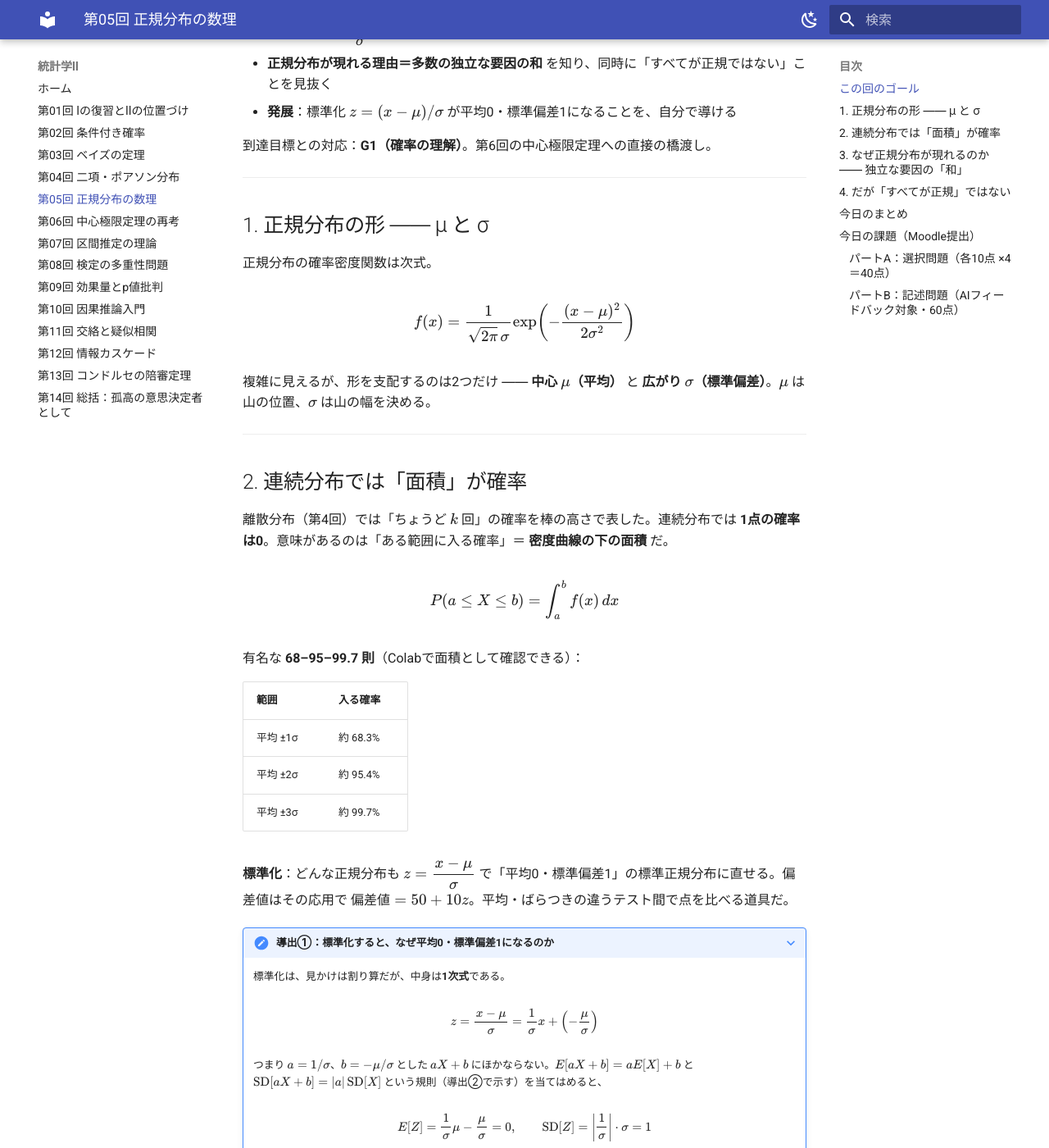
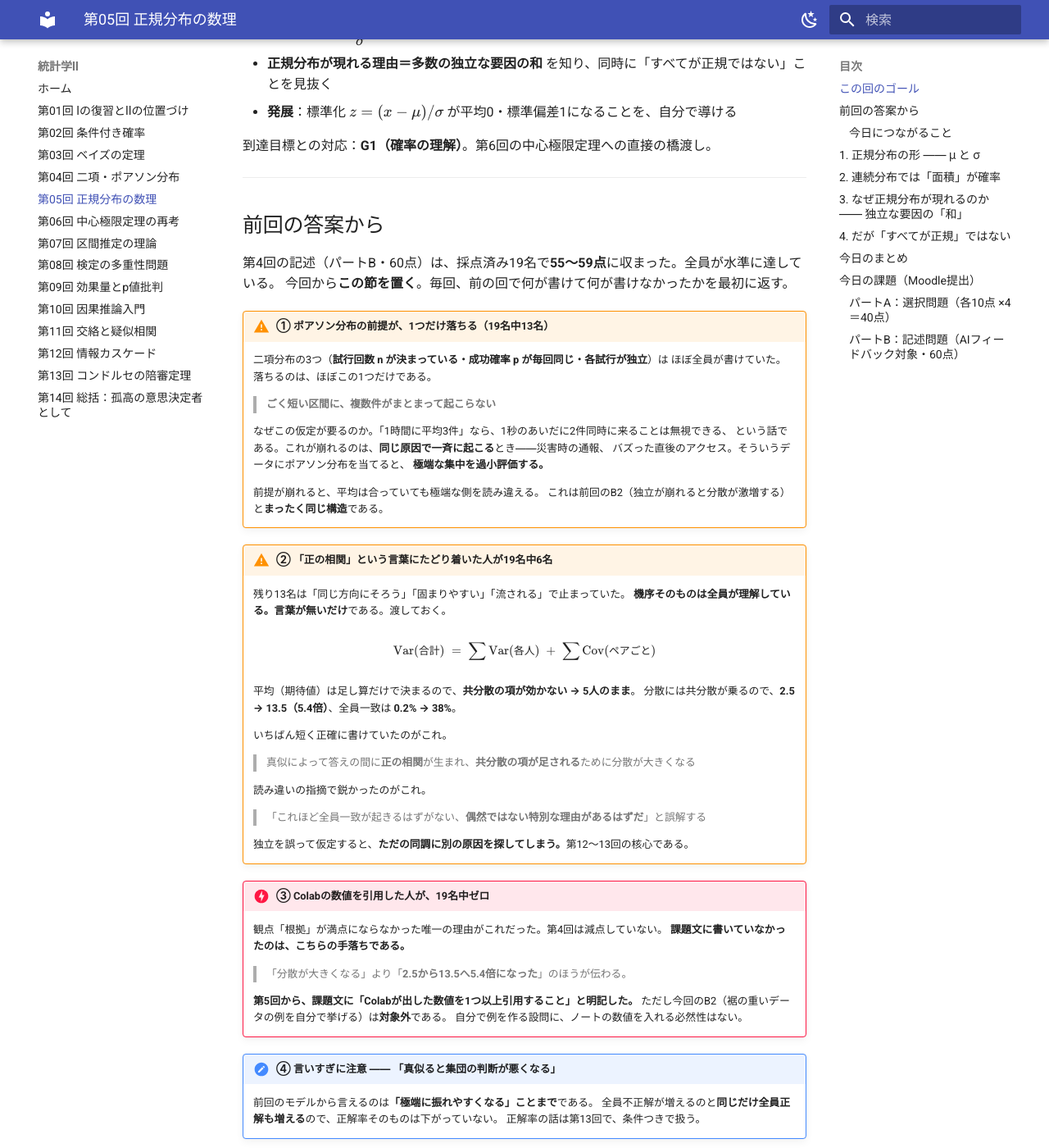
Before and after one commit to aonoa68/toukei-2, an MkDocs documentation site: the page built from docs/05_normal.md, in a window 1280 px wide and 1400 px high, scrolled down 629 px. Shown: the whole window at 82% size. Built offline with MkDocs 1.6.1 and Material for MkDocs 9.7.7, drawn with Linux system fonts in a browser that asks for light colours; some of the changed text lies outside the part shown.

Commit message:
第5回に「前回の答案から」を追加
Co-Authored-By: Claude Opus 5 (1M context) <noreply@anthropic.com>
Claude-Session: https://claude.ai/code/session_01VNG6MY7caqH6ZBqg92AUZE

```diff
--- a/docs/05_normal.md
+++ b/docs/05_normal.md
@@ -25,6 +25,69 @@
 - **発展**：標準化 $z=(x-\mu)/\sigma$ が平均0・標準偏差1になることを、自分で導ける
 
 到達目標との対応：**G1（確率の理解）**。第6回の中心極限定理への直接の橋渡し。
+
+---
+
+## 前回の答案から
+
+第4回の記述（パートB・60点）は、採点済み19名で**55〜59点**に収まった。全員が水準に達している。
+今回から**この節を置く**。毎回、前の回で何が書けて何が書けなかったかを最初に返す。
+
+!!! warning "① ポアソン分布の前提が、1つだけ落ちる（19名中13名）"
+    二項分布の3つ（**試行回数 n が決まっている・成功確率 p が毎回同じ・各試行が独立**）は
+    ほぼ全員が書けていた。落ちるのは、ほぼこの1つだけである。
+
+    > **ごく短い区間に、複数件がまとまって起こらない**
+
+    なぜこの仮定が要るのか。「1時間に平均3件」なら、1秒のあいだに2件同時に来ることは無視できる、
+    という話である。これが崩れるのは、**同じ原因で一斉に起こる**とき――災害時の通報、
+    バズった直後のアクセス。そういうデータにポアソン分布を当てると、
+    **極端な集中を過小評価する。**
+
+    前提が崩れると、平均は合っていても極端な側を読み違える。
+    これは前回のB2（独立が崩れると分散が激増する）と**まったく同じ構造**である。
+
+!!! warning "② 「正の相関」という言葉にたどり着いた人が19名中6名"
+    残り13名は「同じ方向にそろう」「固まりやすい」「流される」で止まっていた。
+    **機序そのものは全員が理解している。言葉が無いだけ**である。渡しておく。
+
+    $$\mathrm{Var}(\text{合計}) \;=\; \sum \mathrm{Var}(\text{各人}) \;+\; \sum \mathrm{Cov}(\text{ペアごと})$$
+
+    平均（期待値）は足し算だけで決まるので、**共分散の項が効かない → 5人のまま**。
+    分散には共分散が乗るので、**2.5 → 13.5（5.4倍）**、全員一致は **0.2% → 38%**。
+
+    いちばん短く正確に書けていたのがこれ。
+
+    > 真似によって答えの間に**正の相関**が生まれ、**共分散の項が足される**ために分散が大きくなる
+
+    読み違いの指摘で鋭かったのがこれ。
+
+    > 「これほど全員一致が起きるはずがない、**偶然ではない特別な理由があるはずだ**」と誤解する
+
+    独立を誤って仮定すると、**ただの同調に別の原因を探してしまう。**第12〜13回の核心である。
+
+!!! danger "③ Colabの数値を引用した人が、19名中ゼロ"
+    観点「根拠」が満点にならなかった唯一の理由がこれだった。第4回は減点していない。
+    **課題文に書いていなかったのは、こちらの手落ちである。**
+
+    > 「分散が大きくなる」より「**2.5から13.5へ5.4倍になった**」のほうが伝わる。
+
+    **第5回から、課題文に「Colabが出した数値を1つ以上引用すること」と明記した。**
+    ただし今回のB2（裾の重いデータの例を自分で挙げる）は**対象外**である。
+    自分で例を作る設問に、ノートの数値を入れる必然性はない。
+
+!!! note "④ 言いすぎに注意 ―― 「真似ると集団の判断が悪くなる」"
+    前回のモデルから言えるのは**「極端に振れやすくなる」ことまで**である。
+    全員不正解が増えるのと**同じだけ全員正解も増える**ので、正解率そのものは下がっていない。
+    正解率の話は第13回で、条件つきで扱う。
+
+### 今日につながること
+
+前回は「**独立な試行を足す**」と二項分布になった。今日は「**独立な要因をたくさん足す**」と正規分布になる。
+
+そして前回とまったく同じ注意が効く。**独立が崩れていれば、どちらも当てはまらない。**
+さらに今日は、独立であっても当てはまらない場合を見る。
+足し算ではなく**掛け算的・自己強化的**に生まれる量――年収・都市の人口・フォロワー数――である。
 
 ---
 
```
